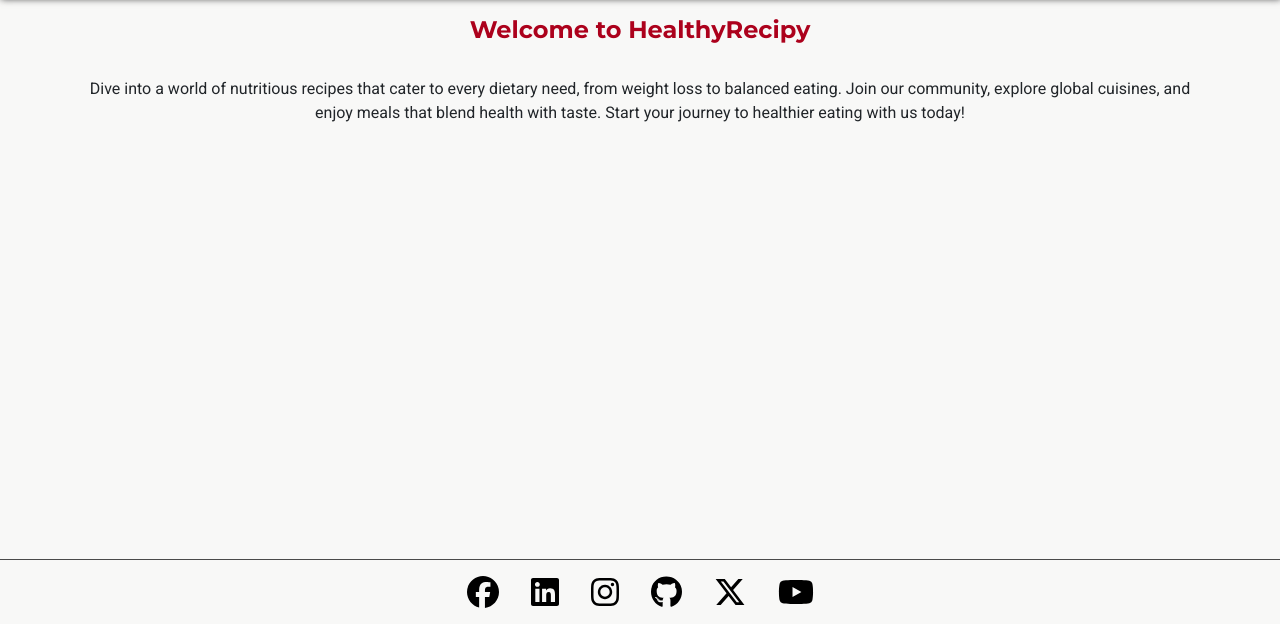
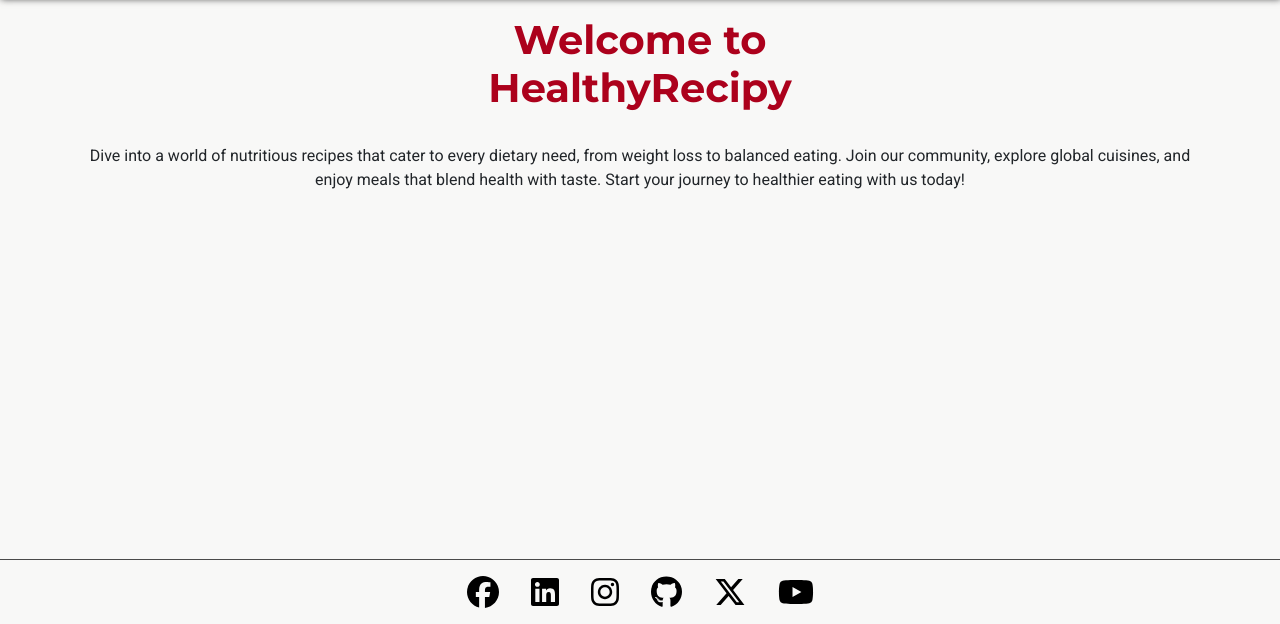
Before and after one commit to GracieteDev/recipe-django, a Django app: page / in a window 1280 px wide. Shown: the part 176-800 px from the top of the page. Run offline with Django 4.2, Linux system fonts and the light colour scheme; data that the repository does not hold is empty; some libraries are stand-ins or nearby versions.

Commit message:
Add more Styling

```diff
--- a/static/css/base.css
+++ b/static/css/base.css
@@ -42,7 +42,7 @@ h6 {
 
 }
 
-h1 {font-size:1.5rem}
+
 
 h2:hover,
 h3:hover,
```
